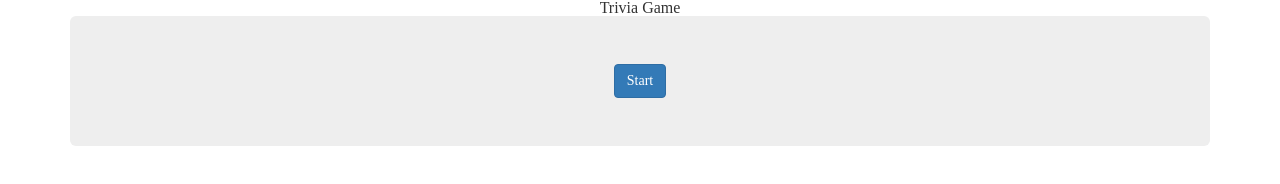
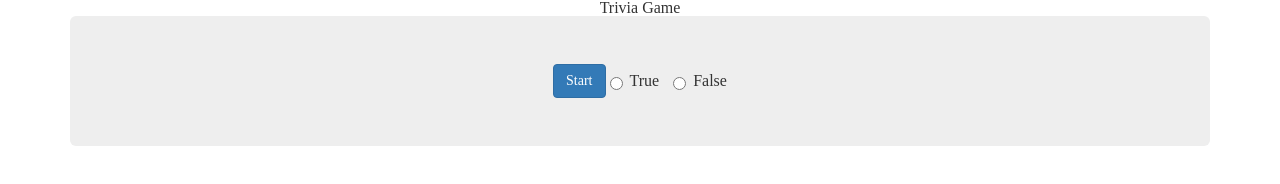
Before and after one commit to JeffOstrom/TriviaGame, a plain HTML site: page index.html in a window 1280 px wide. Drawn offline with nearby package versions, Linux system fonts and the light colour scheme.

Commit message:
Added comments/Pseudo/JS active

```diff
--- a/assets/JS/app.js
+++ b/assets/JS/app.js
@@ -0,0 +1 @@
+console.log("app.js loaded");
--- a/index.html
+++ b/index.html
@@ -12,7 +12,7 @@
     <!--CSS Link-->
     <link rel="stylesheet" type="text/css" href="assets/css/reset.css">
     <link rel="stylesheet" type="text/css" href="assets/css/style.css">
-
+    <!--jQuery Link-->
     <script
         src="https://code.jquery.com/jquery-3.2.1.min.js"
         integrity="sha256-hwg4gsxgFZhOsEEamdOYGBf13FyQuiTwlAQgxVSNgt4="
@@ -20,20 +20,32 @@
     </script>
 </head>
 
+	<!--Instructions/Pseudo steps
+		- Using bootstrap to create general layout/buttons/label.
+		- Start button to start the game/run timer.
+		- List questions True/False one answer per question.
+		- Create timer set timer between 30-120 seconds.
+		- Correct/Incorrect, unanswered calculated results listed once the timer runs out or the player hits done with the game.
+		- Attempting to use [arrays], loops to list out the questions/answers.
+
 <body>
-
+	<!--Main bootstrap container to center my html game page layout-->
 	<div class="container text-center">
       <h1>Trivia Game</h1>
       <div class="jumbotron" id="content">
+		<!--This is going to be the main button to click and start the game/timer. Used Bootstrap-->
+      	<button type="button" class="btn btn-primary id="start-button">Start</button>
 
-      	<button type="button" class="btn btn-primary id="start-button">Start</button>
+		<!--Using bootstrap labels to display two choices True/False options. Quicker way with bootstraps format-->
+    	<label class="radio-inline"><input type="radio" name="q0" value="true">True</label>
+  		<label class="radio-inline"><input type="radio" name="q0" value="false">False</label>
 
       </div>
 
      </div>
 
 
-
+<!--JavaScript-->
 <script type="text/javascript" src="assets/js/app.js"></script>
 
 </body>
```
